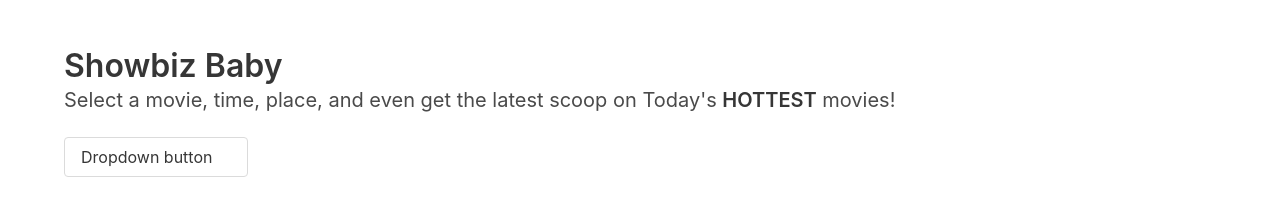
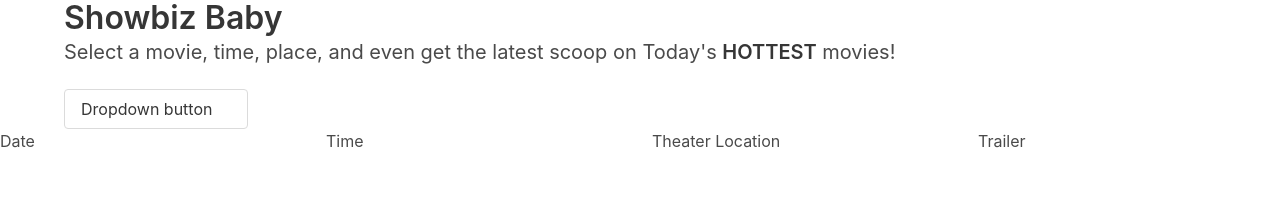
Before and after one commit to swvmpdad/showbiz-baby, a plain HTML site: page index.html in a window 1280 px wide. Drawn offline with nearby package versions, Linux system fonts and the light colour scheme.

Commit message:
Made edits to HTML that include sections for JS

```diff
--- a/index.html
+++ b/index.html
@@ -7,7 +7,7 @@
     <link rel="stylesheet" href="https://cdn.jsdelivr.net/npm/bulma@0.9.4/css/bulma.min.css">
   </head>
   <body>
-  <section class="section">
+  <section class="movies">
     <div class="container">
       <h1 class="title">
         Showbiz Baby
@@ -91,5 +91,35 @@
       </div>
     </div>
   </section>
+  <section class="ticketing">
+      <!--Search Bar by Zipcode. To trigger population of columns below-->
+    <div class="columns">
+        <div class="column">
+          Date
+        </div>
+        <div class="column">
+          Time
+        </div>
+        <div class="column">
+          Theater Location
+        </div>
+        <div class="column">
+          Trailer
+        </div>
+      </div>
+  </section>
+
+  <section class="trailer">
+
+  </section>
+
+<section class="IMDB">
+
+</section>
+
+<section class="metacritic">
+
+</section>
+
   </body>
 </html>
```
